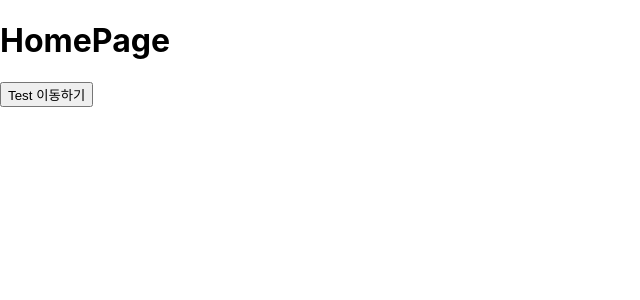
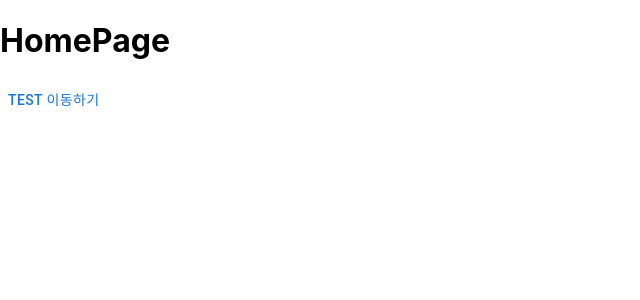
Before and after one commit to pangil5634/JesusMelody, a React (Create React App) app: page / in a window 1280 px wide. Shown: the top 300 px of the page, without its empty margins (0-640 px from the left). Built offline with nearby package versions, Linux system fonts and the light colour scheme.

Commit message:
24011 MUI / 스타일드 컴포넌트 설치

```diff
--- a/package.json
+++ b/package.json
@@ -3,6 +3,9 @@
   "version": "0.1.0",
   "private": true,
   "dependencies": {
+    "@emotion/react": "^11.11.3",
+    "@emotion/styled": "^11.11.0",
+    "@mui/material": "^5.15.4",
     "@testing-library/jest-dom": "^5.17.0",
     "@testing-library/react": "^13.4.0",
     "@testing-library/user-event": "^13.5.0",
@@ -10,6 +13,7 @@
     "react-dom": "^18.2.0",
     "react-router-dom": "^6.21.1",
     "react-scripts": "5.0.1",
+    "styled-components": "^6.1.8",
     "web-vitals": "^2.1.4"
   },
   "scripts": {
--- a/src/pages/HomePage.js
+++ b/src/pages/HomePage.js
@@ -1,10 +1,24 @@
-import { Link } from "react-router-dom";
+import {Button} from "@mui/material";
+import {Link} from "react-router-dom";
+import styled from "styled-components";
 
 export default function HomePage() {
     return (
-        <>
+        <div>
             <h1>HomePage</h1>
-            <Link to = "/Test"><button>Test 이동하기</button></Link>
-        </>
+            <Link to="/Test">
+                <DefaultButton>Test 이동하기</DefaultButton>
+            </Link>
+        </div>
     );
 }
+
+const DefaultButton = styled(Button)`
+    background-color: #5CD1E5;
+    color : white;
+
+    &:hover {
+        color : black;
+        background-color: #B2EBF4;
+    }
+`;
```
Also changed, not shown: 1 other file (tests, documents, lock files or other folders).
